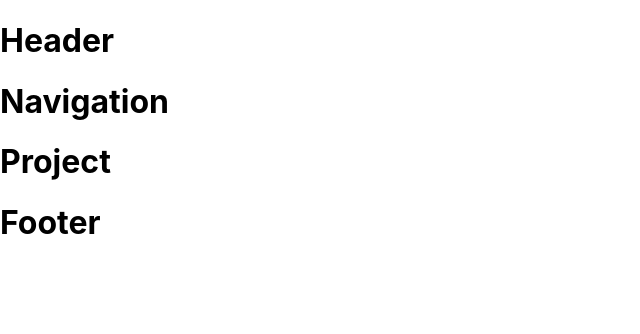
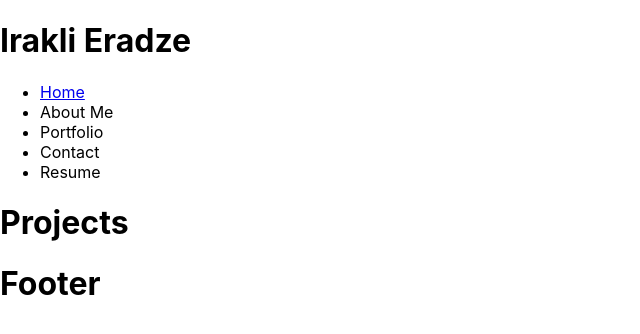
Before and after one commit to ikaera/React-Portfolio-IE, a React (Create React App) app: page / in a window 1280 px wide. Shown: the top 334 px of the page, without its empty margins (0-640 px from the left). Built offline with nearby package versions, Linux system fonts and the light colour scheme.

Commit message:
add pages folder witht files.

```diff
--- a/src/App.js
+++ b/src/App.js
@@ -1,14 +1,15 @@
 import './App.css';
 import Header from './components/Header';
 import Footer from './components/Footer';
-import Project from './components/Project';
+import Project from './components/pages/Project';
+import PortfolioContainer from './components/PortfolioContainer';
 import Navigation from './components/Navigation';
 
 function App() {
   return (
-    <div className="header">
+    <div className="porfolio">
       <Header />
-      <Project />
+      <PortfolioContainer />
       <Footer />
     </div>
   );
--- a/src/components/Header.js
+++ b/src/components/Header.js
@@ -4,8 +4,8 @@ import classes from './Header.module.css';
 
 function Header(props) {
   return (
-    <div>
-      <h1> Header </h1>
+    <div className="header">
+      <h1 className="header"> Irakli Eradze </h1>
       <Navigation />
     </div>
   );
--- a/src/components/Navigation.js
+++ b/src/components/Navigation.js
@@ -2,7 +2,25 @@ import React, { useState } from 'react';
 import classes from './Navigation.module.css';
 
 function Navigation(props) {
-  return <h1> Navigation </h1>;
+  return (
+    <div>
+      {/* <h1> Navigation </h1> */}
+      <ul>
+        <li>
+          <a
+            href="#home"
+            // onClick={() => handlePageChange('Home')}
+          >
+            Home
+          </a>
+        </li>
+        <li>About Me</li>
+        <li>Portfolio</li>
+        <li>Contact</li>
+        <li>Resume</li>
+      </ul>
+    </div>
+  );
 }
 
 export default Navigation;
--- /dev/null
+++ b/src/components/PortfolioContainer.js
@@ -0,0 +1,14 @@
+import React, { useState } from 'react';
+import Header from './Header';
+import Footer from './Footer';
+import Project from './pages/Project';
+
+function PortfolioContainer() {
+  return (
+    <div>
+      <Project />
+    </div>
+  );
+}
+
+export default PortfolioContainer;
--- a/src/components/Project.js
+++ b/src/components/pages/Project.js
@@ -2,7 +2,7 @@ import React, { useState } from 'react';
 import classes from './Project.module.css';
 
 function Project(props) {
-  return <h1> Project </h1>;
+  return <h1> Projects </h1>;
 }
 
 export default Project;
```
Also changed, not shown: src/components/pages/About.js (added, +38 -0 lines), src/components/pages/Contact.js (added, +7 -0 lines), src/components/pages/Home.js (added, +9 -0 lines), src/components/PortfolioContainer.module.css (added), src/components/pages/Project.module.css (added).
